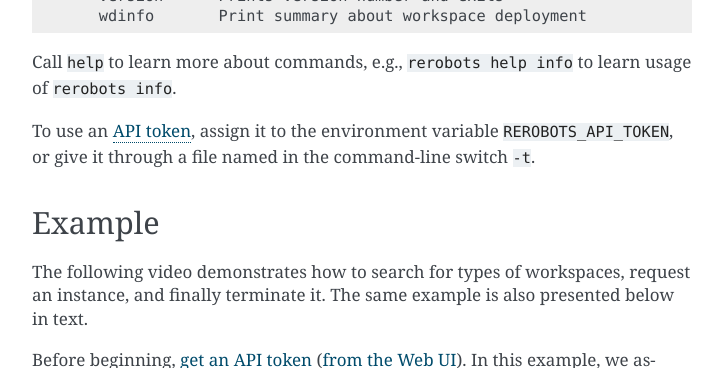
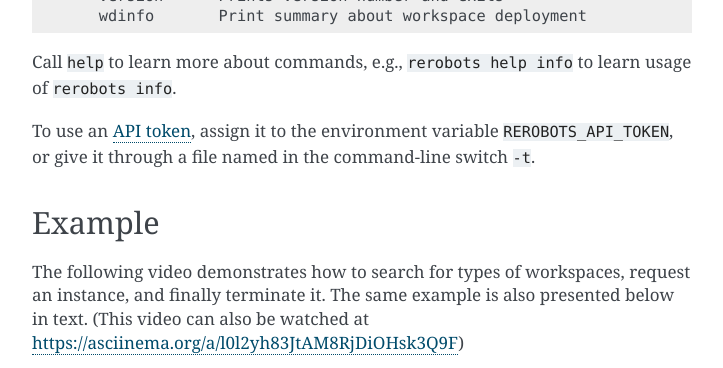
Before and after one commit to rerobots/cli, a Sphinx documentation site: the page built from doc/index.rst, in a window 1280 px wide and 900 px high, scrolled down 830 px, cut to the strip 0-368 px from the top of the window. Shown: the whole strip, without its empty margins (388-1111 px from the left). Built offline with Sphinx 7.4.7, drawn with Linux system fonts in a browser that asks for light colours.

Commit message:
DOC: include URL to video on asciinema.org

```diff
--- a/doc/index.rst
+++ b/doc/index.rst
@@ -57,18 +57,16 @@
 
 The following video demonstrates how to search for types of workspaces, request
 an instance, and finally terminate it. The same example is also presented below
-in text.
+in text. (This video can also be watched at https://asciinema.org/a/l0l2yh83JtAM8RjDiOHsk3Q9F)
+
+.. raw:: html
+
+  <script id="asciicast-l0l2yh83JtAM8RjDiOHsk3Q9F" src="https://asciinema.org/a/l0l2yh83JtAM8RjDiOHsk3Q9F.js" async></script>
 
 Before beginning, `get an API token
 <https://help.rerobots.net/webui.html#making-and-revoking-api-tokens>`_ (`from
 the Web UI <https://rerobots.net/tokens>`_). In this example, we assume that it
 is saved to a file named ``jwt.txt``.
-
-.. original video is hosted at https://asciinema.org/a/l0l2yh83JtAM8RjDiOHsk3Q9F
-
-.. raw:: html
-
-  <script id="asciicast-l0l2yh83JtAM8RjDiOHsk3Q9F" src="https://asciinema.org/a/l0l2yh83JtAM8RjDiOHsk3Q9F.js" async></script>
 
 .. highlight:: none
 
```
